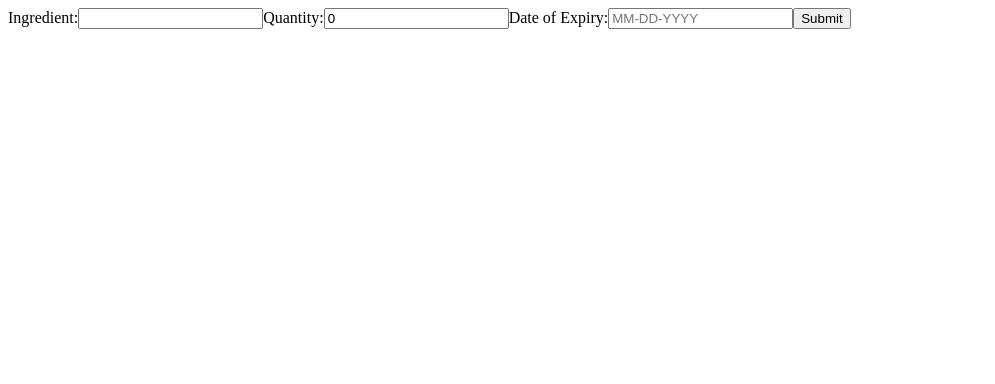
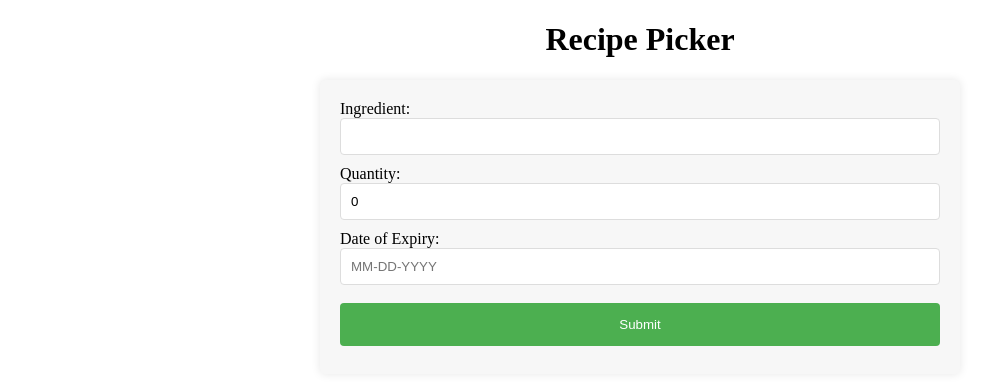
Before and after one commit to AkashBalani/recipePickerFront, an Angular app: page /angular/ in a window 1280 px wide. Shown: the top 384 px of the page, without its empty margins (0-995 px from the left). Built offline with nearby package versions, Linux system fonts and the light colour scheme.

Commit message:
Added basic styling to the app

```diff
--- a/src/app/ingredient-form/ingredient-form.component.css
+++ b/src/app/ingredient-form/ingredient-form.component.css
@@ -0,0 +1,36 @@
+form {
+    max-width: 600px;
+    margin: 0 auto;
+    padding: 20px;
+    background-color: #f7f7f7;
+    border-radius: 5px;
+    box-shadow: 0 0 10px rgba(0, 0, 0, 0.1);
+  }
+
+  input, select, textarea {
+    width: 100%;
+    padding: 10px;
+    margin-bottom: 10px;
+    border: 1px solid #ddd;
+    border-radius: 4px;
+    box-sizing: border-box;
+  }
+
+  button {
+    width: 100%;
+    background-color: #4CAF50;
+    color: white;
+    padding: 14px 20px;
+    margin: 8px 0;
+    border: none;
+    border-radius: 4px;
+    cursor: pointer;
+  }
+
+  button:hover {
+    background-color: #45a049;
+  }
+
+  .centered-title {
+    text-align: center;
+  }
--- a/src/app/ingredient-form/ingredient-form.component.html
+++ b/src/app/ingredient-form/ingredient-form.component.html
@@ -1,3 +1,5 @@
+<h1 class="centered-title">Recipe Picker</h1>
+
 <form (ngSubmit)="onSubmit()">
     <label for="ingredient">Ingredient:</label>
     <input type="text" id="ingredient" [(ngModel)]="name" name="ingredient" required>
```
